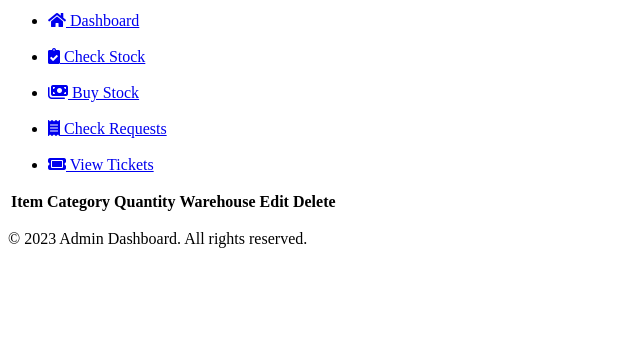
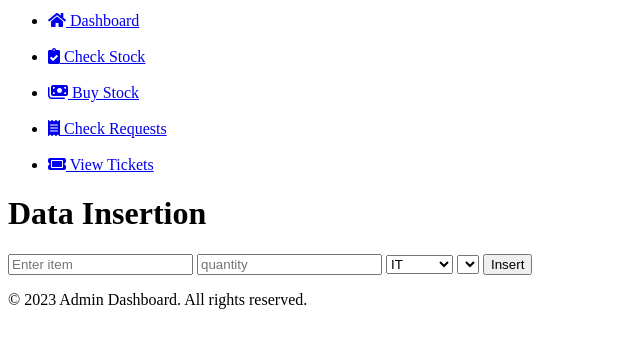
Before and after one commit to kjahaj/Metro-Inventory-Source-Code, a PHP site: page /insertStock.php in a window 1280 px wide. Shown: the part 198-546 px from the top of the page, without its empty margins (0-640 px from the left). Run offline with PHP 8.4, Linux system fonts and the light colour scheme; lists and menus that the app fills with data are empty.

Commit message:
committed

```diff
--- a/View/Admin/index.php
+++ b/View/Admin/index.php
@@ -10,11 +10,7 @@
 
   <title>Admin</title>
 </head>
-<?php
-  session_start();
-  if(!isset($_SESSION["login"]))
-    header('Location: ../../View/Login/login.php');
-  ?>
+
 <div class="sidebar" id='sidebar'>
   <div class="headeri">
     <button type="button" class="toggle" id="toggle">
--- a/View/Admin/insertStock.php
+++ b/View/Admin/insertStock.php
@@ -8,6 +8,8 @@
   <link rel="stylesheet" href="https://cdnjs.cloudflare.com/ajax/libs/font-awesome/5.15.3/css/all.min.css" integrity="sha512-xxxxxxxxxxxxxxxxxxxxxxxxxxxxxxxxxxxxxxxxxxxxxxxxxxxxxxxxxxxxxxxxxxxxxxxxxxxxxxxxxxxxx" crossorigin="anonymous" />
   <title>Admin</title>
 </head>
+
+
 <div class="sidebar" id='sidebar'>
   <div class="headeri">
     <button type="button" class="toggle" id="toggle">
@@ -43,24 +45,20 @@
 </div>
 
 <div class="container">
-  <table id="data-table">
-  <thead>
-    <tr>
-      <th>Item</th>
-      <th>Category</th>
-      <th>Quantity</th>
-      <th>Warehouse</th>
-      <th>Edit</th>
-      <th>Delete</th>
-    </tr>
-  </thead>
-  <tbody>
-  </tbody>
-</table>
+  <h1>Data Insertion</h1>
+  <input type="text" id="inputItem" placeholder="Enter item">
+  <input type="number" id="quantity" name="quantity" placeholder="quantity" required>
+  <select id="inputCategory">
+    <option value="IT">IT</option>
+    <option value="service">Service</option>
+  </select>
+  <select id="dropdown" name="dropdown"></select>
+  <button onclick="insertData()">Insert</button>
 </div>
+<script src="../../Controller/add-warehouse.js"></script>
+<script src="../../Controller/insert-stock.js"></script>
 
-<script src="../../Controller/show-stock.js"></script>
-
+<!-- shelves qe do shtojm te insert stock  = <i class="fa-light fa-shelves"></i> -->
 
 <footer id="footer">
   <p>&copy; 2023 Admin Dashboard. All rights reserved.</p>
```
